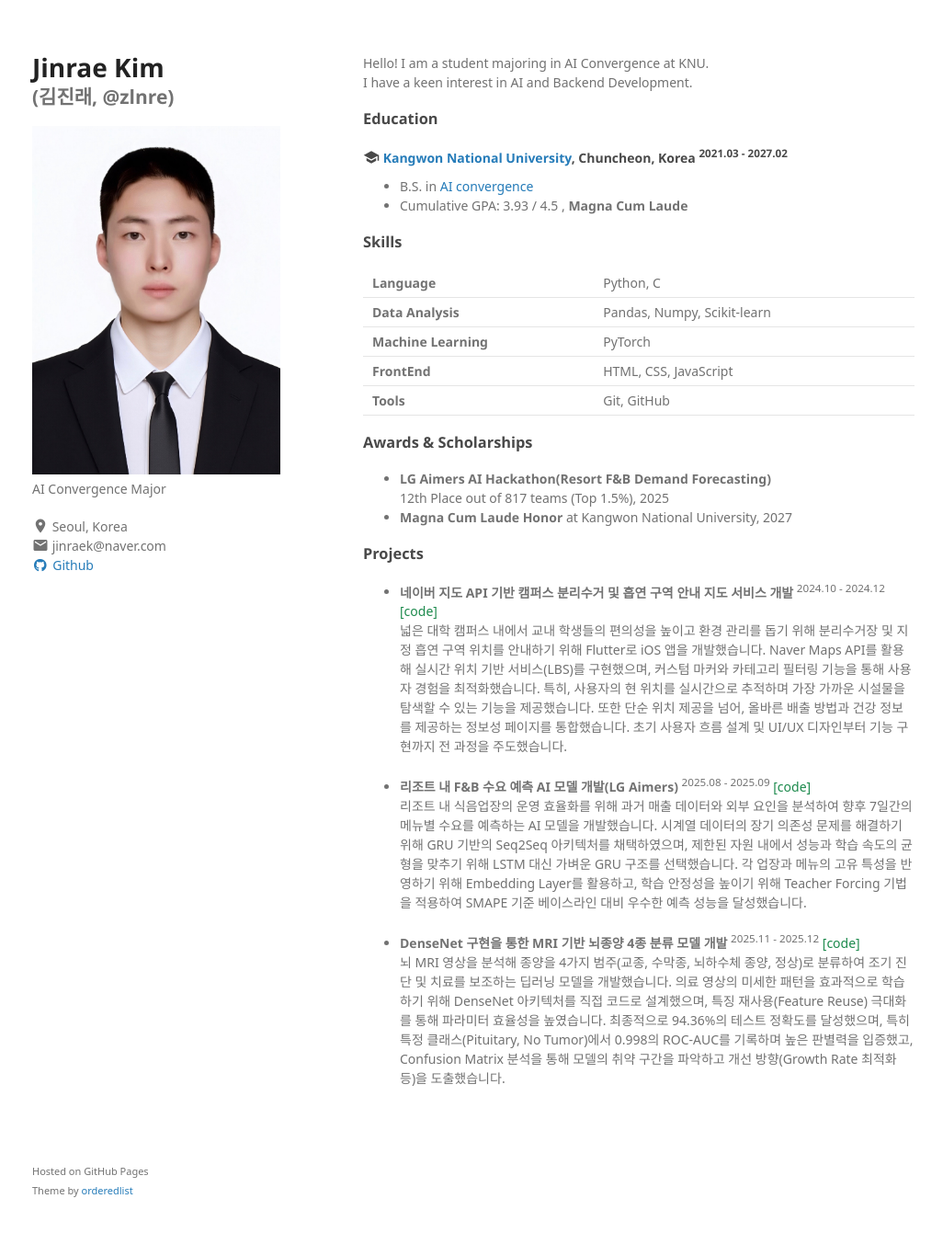
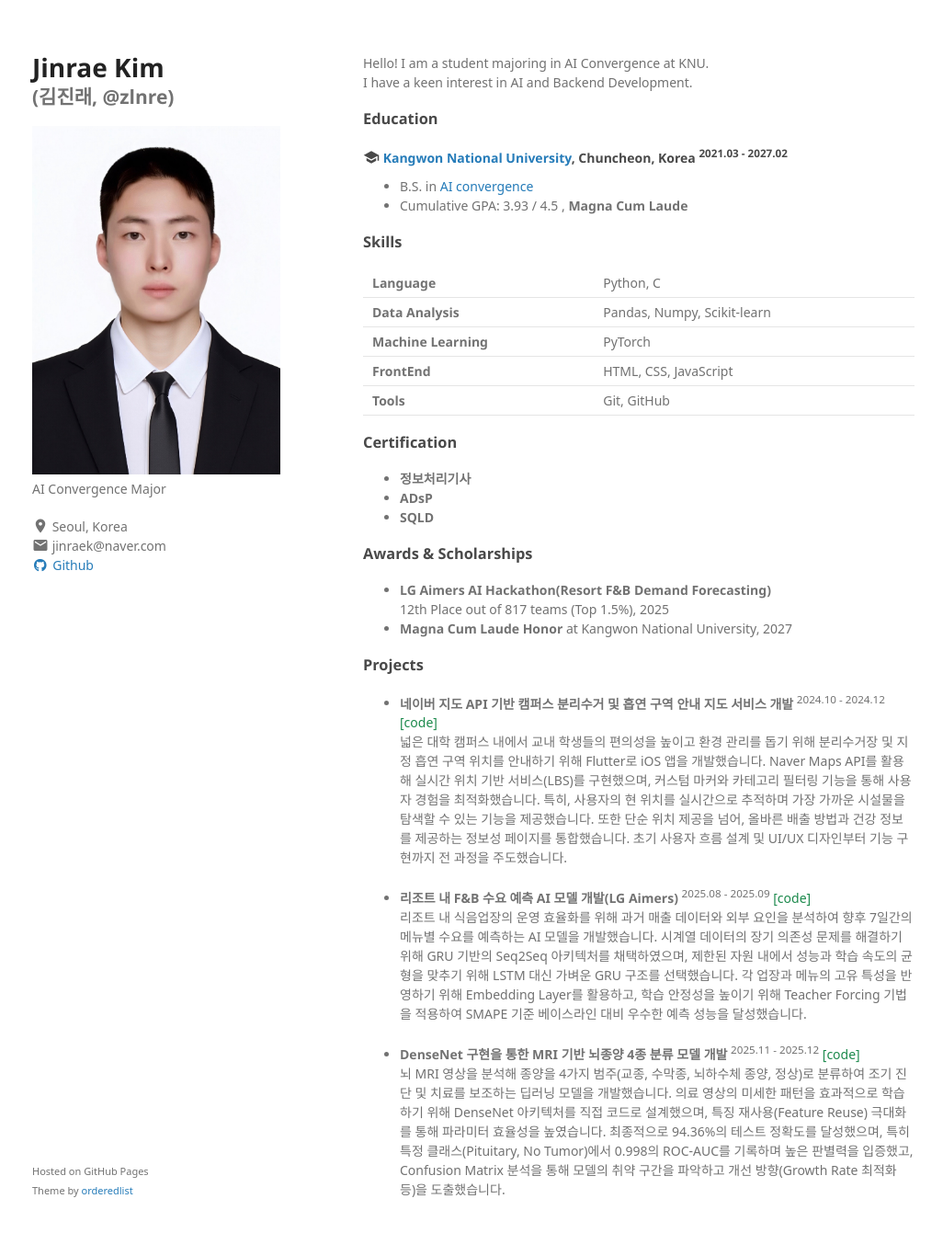
Before and after one commit to zlnre/zlnre.github.io, a Jekyll site: the page built from index.md, in a window 1280 px wide and 1374 px high. Shown: the top 1341 px of the window at 92% size, without its empty margins (125-1151 px from the left). Built offline with Jekyll 4.4.1, drawn with Linux system fonts in a browser that asks for light colours; some web fonts are replaced; a style sheet for code colours, icons or effects is not loaded.

Commit message:
Update index.md

```diff
--- a/index.md
+++ b/index.md
@@ -28,6 +28,11 @@ I have a keen interest in AI and Backend Development.
 **FrontEnd** &nbsp;&nbsp;&nbsp;&nbsp;&nbsp;&nbsp; | HTML, CSS, JavaScript <br>
 **Tools** &nbsp;&nbsp;&nbsp;&nbsp;&nbsp;&nbsp;&nbsp;&nbsp;&nbsp;&nbsp;&nbsp;&nbsp; | Git, GitHub
 
+### Certification
+- **정보처리기사**
+- **ADsP**
+- **SQLD**
+
 <!--
 ### Experiences
 
```
